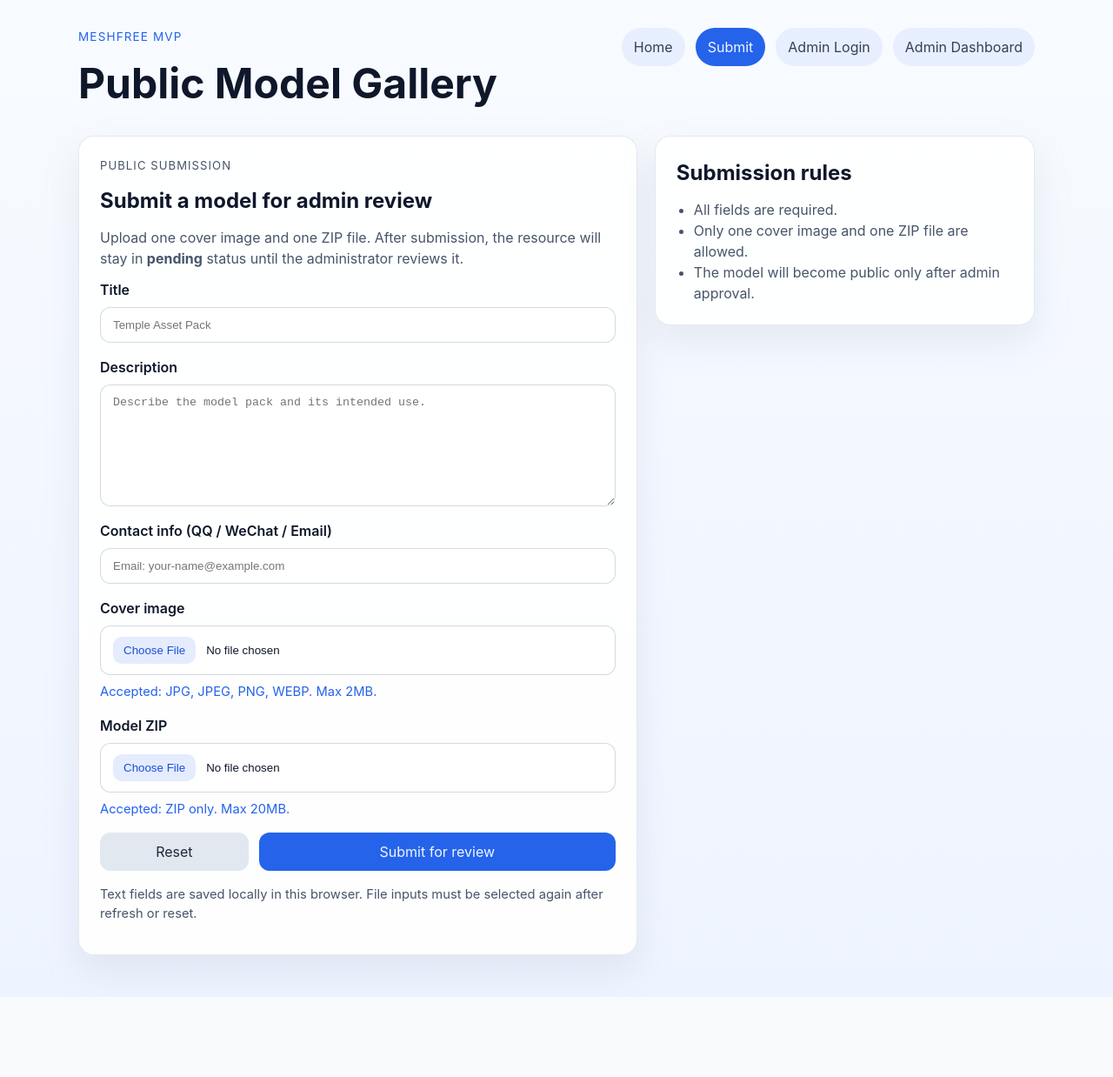
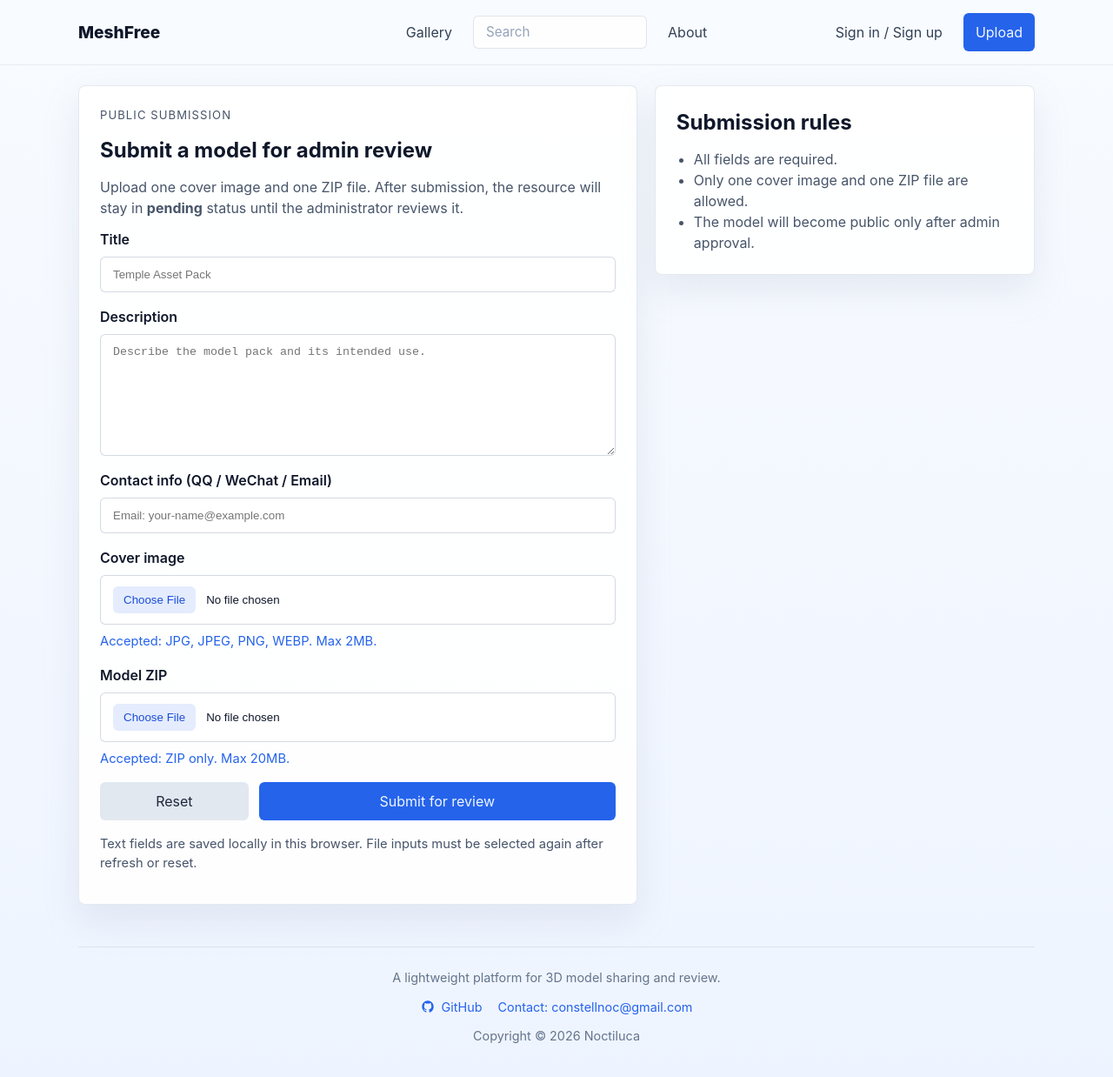
Before and after one commit to constellnoc/MeshFree, a React (Vite) app in the folder client/: page /submit in a window 1280 px wide. Shown: the top 1238 px of the page at 87% size. Before the commit the page ends 1146 px from the top, so only its background shows below. Built offline with nearby package versions, Linux system fonts and the light colour scheme.

Commit message:
feat(TabBar): add tabbar and footer

```diff
--- a/client/index.html
+++ b/client/index.html
@@ -2,9 +2,9 @@
 <html lang="en">
   <head>
     <meta charset="UTF-8" />
-    <link rel="icon" type="image/svg+xml" href="/favicon.svg" />
+    <link rel="icon" type="image/jpeg" href="/icon.jpg" />
     <meta name="viewport" content="width=device-width, initial-scale=1.0" />
-    <title>client</title>
+    <title>MeshFree</title>
   </head>
   <body>
     <div id="root"></div>
--- a/client/src/components/Layout.tsx
+++ b/client/src/components/Layout.tsx
@@ -1,38 +1,153 @@
-import { NavLink, Outlet } from "react-router-dom";
+import { useEffect } from "react";
+import { Link, NavLink, Outlet, useLocation } from "react-router-dom";
 
-const navItems = [
-  { to: "/", label: "Home" },
-  { to: "/submit", label: "Submit" },
-  { to: "/admin/login", label: "Admin Login" },
-  { to: "/admin/dashboard", label: "Admin Dashboard" },
-];
+import { getAdminDisplayName, getAdminToken } from "../api/admin";
+
+function getDocumentTitle(pathname: string, hash: string): string {
+  if (hash === "#gallery" && pathname === "/") {
+    return "MeshFree-Gallery";
+  }
+
+  if (hash === "#about") {
+    return "MeshFree-About";
+  }
+
+  if (pathname === "/") {
+    return "MeshFree-Home";
+  }
+
+  if (pathname === "/submit") {
+    return "MeshFree-Upload";
+  }
+
+  if (pathname === "/admin/login") {
+    return "MeshFree-Sign in";
+  }
+
+  if (pathname === "/admin/dashboard") {
+    return "MeshFree-Dashboard";
+  }
+
+  if (pathname.startsWith("/models/")) {
+    return "MeshFree-Model";
+  }
+
+  return "MeshFree";
+}
 
 export function Layout() {
+  const location = useLocation();
+  const hasAdminToken = Boolean(getAdminToken());
+  const adminDisplayName = getAdminDisplayName();
+
+  useEffect(() => {
+    document.title = getDocumentTitle(location.pathname, location.hash);
+  }, [location.hash, location.pathname]);
+
+  useEffect(() => {
+    if (!location.hash) {
+      return;
+    }
+
+    const targetElement = document.getElementById(location.hash.slice(1));
+
+    if (!targetElement) {
+      return;
+    }
+
+    const animationFrameId = window.requestAnimationFrame(() => {
+      targetElement.scrollIntoView({ behavior: "smooth", block: "start" });
+    });
+
+    return () => {
+      window.cancelAnimationFrame(animationFrameId);
+    };
+  }, [location.hash, location.pathname]);
+
   return (
     <div className="app-shell">
-      <header className="app-header">
-        <div>
-          <p className="eyebrow">MeshFree MVP</p>
-          <h1>Public Model Gallery</h1>
+      <header className="topbar">
+        <div className="topbar-inner">
+          <div className="topbar-left">
+            <Link className="brand-link" to="/">
+              MeshFree
+            </Link>
+          </div>
+
+          <div className="topbar-center">
+            <nav className="app-nav" aria-label="Primary navigation">
+              <Link
+                className={location.pathname === "/" && location.hash === "#gallery" ? "nav-link nav-link-active" : "nav-link"}
+                to="/#gallery"
+              >
+                Gallery
+              </Link>
+              <div className="nav-search-placeholder" aria-hidden="true">
+                Search
+              </div>
+              <Link
+                className={location.hash === "#about" ? "nav-link nav-link-active" : "nav-link"}
+                to={`${location.pathname}#about`}
+              >
+                About
+              </Link>
+            </nav>
+          </div>
+
+          <div className="topbar-actions">
+            {hasAdminToken ? (
+              <NavLink
+                className={({ isActive }) => (isActive ? "nav-link nav-link-active" : "nav-link")}
+                to="/admin/dashboard"
+              >
+                {adminDisplayName ?? "Dashboard"}
+              </NavLink>
+            ) : (
+              <NavLink
+                className={({ isActive }) => (isActive ? "nav-link nav-link-active" : "nav-link")}
+                to="/admin/login"
+              >
+                Sign in / Sign up
+              </NavLink>
+            )}
+
+            <Link className="button-link topbar-upload-button" to="/submit">
+              Upload
+            </Link>
+          </div>
         </div>
-        <nav className="app-nav">
-          {navItems.map((item) => (
-            <NavLink
-              key={item.to}
-              to={item.to}
-              className={({ isActive }) =>
-                isActive ? "nav-link nav-link-active" : "nav-link"
-              }
-            >
-              {item.label}
-            </NavLink>
-          ))}
-        </nav>
       </header>
 
       <main className="page-container">
         <Outlet />
       </main>
+
+      <footer id="about" className="site-footer">
+        <p className="footer-about">A lightweight platform for 3D model sharing and review.</p>
+        <div className="footer-links">
+          <a
+            className="footer-link-with-icon"
+            href="https://github.com/constellnoc/MeshFree"
+            target="_blank"
+            rel="noreferrer"
+          >
+            <svg
+              className="footer-link-icon"
+              viewBox="0 0 24 24"
+              aria-hidden="true"
+              focusable="false"
+            >
+              <path
+                fill="currentColor"
+                d="M12 2C6.48 2 2 6.59 2 12.24c0 4.51 2.87 8.34 6.84 9.69.5.09.68-.22.68-.49 0-.24-.01-1.05-.01-1.91-2.78.62-3.37-1.21-3.37-1.21-.45-1.18-1.11-1.49-1.11-1.49-.91-.64.07-.63.07-.63 1 .07 1.53 1.06 1.53 1.06.9 1.56 2.35 1.11 2.92.85.09-.67.35-1.11.63-1.37-2.22-.26-4.56-1.14-4.56-5.1 0-1.13.39-2.05 1.03-2.77-.1-.26-.45-1.31.1-2.73 0 0 .84-.27 2.75 1.06A9.33 9.33 0 0 1 12 6.84c.85 0 1.71.12 2.51.35 1.91-1.33 2.75-1.06 2.75-1.06.55 1.42.2 2.47.1 2.73.64.72 1.03 1.64 1.03 2.77 0 3.97-2.35 4.84-4.58 5.09.36.32.68.95.68 1.92 0 1.39-.01 2.5-.01 2.84 0 .27.18.59.69.49A10.04 10.04 0 0 0 22 12.24C22 6.59 17.52 2 12 2Z"
+              />
+            </svg>
+            GitHub
+          </a>
+          <a href="mailto:constellnoc@gmail.com">Contact: constellnoc@gmail.com</a>
+        </div>
+        <p className="footer-meta">Copyright © 2026 Noctiluca</p>
+      </footer>
     </div>
   );
 }
--- a/client/src/index.css
+++ b/client/src/index.css
@@ -37,47 +37,99 @@ button {
 .app-shell {
   width: min(1100px, calc(100% - 32px));
   margin: 0 auto;
-  padding: 32px 0 48px;
+  padding: 98px 0 40px;
 }
 
-.app-header {
-  display: flex;
-  justify-content: space-between;
-  gap: 24px;
-  align-items: flex-start;
-  margin-bottom: 24px;
+.topbar {
+  position: fixed;
+  top: 0;
+  left: 0;
+  right: 0;
+  z-index: 50;
+  background: rgba(248, 251, 255, 0.94);
+  backdrop-filter: blur(16px);
+  border-bottom: 1px solid rgba(148, 163, 184, 0.18);
 }
 
-.eyebrow {
-  margin: 0 0 8px;
-  color: #2563eb;
-  text-transform: uppercase;
-  letter-spacing: 0.08em;
-  font-size: 0.85rem;
+.topbar-inner {
+  width: min(1100px, calc(100% - 32px));
+  margin: 0 auto;
+  min-height: 74px;
+  display: grid;
+  grid-template-columns: minmax(140px, 1fr) minmax(0, 1.5fr) minmax(220px, 1fr);
+  gap: 20px;
+  align-items: center;
 }
 
-.app-header h1 {
-  margin: 0;
-  font-size: clamp(2rem, 5vw, 3rem);
+.topbar-left {
+  display: flex;
+  align-items: center;
+}
+
+.brand-link {
+  flex-shrink: 0;
+  font-size: 1.2rem;
+  font-weight: 800;
+  color: #0f172a;
+}
+
+.topbar-center {
+  display: flex;
+  justify-content: center;
+  min-width: 0;
 }
 
 .app-nav {
   display: flex;
-  gap: 12px;
-  flex-wrap: wrap;
+  align-items: center;
+  gap: 10px;
+  flex-wrap: nowrap;
+  width: 100%;
+  justify-content: center;
+}
+
+.topbar-actions {
+  display: flex;
+  align-items: center;
+  gap: 10px;
   justify-content: flex-end;
 }
 
 .nav-link {
-  padding: 10px 14px;
-  border-radius: 999px;
-  background: rgba(37, 99, 235, 0.08);
+  display: inline-flex;
+  align-items: center;
+  justify-content: center;
+  min-height: 38px;
+  padding: 8px 14px;
+  border-radius: 6px;
+  background: transparent;
   color: #334155;
+  transition: background-color 0.18s ease, color 0.18s ease;
 }
 
 .nav-link-active {
-  background: #2563eb;
-  color: #eff6ff;
+  background: rgba(37, 99, 235, 0.12);
+  color: #1d4ed8;
+}
+
+.nav-search-placeholder {
+  display: inline-flex;
+  align-items: center;
+  justify-content: flex-start;
+  flex: 0 1 200px;
+  min-width: 140px;
+  max-width: 200px;
+  min-height: 38px;
+  padding: 0 14px;
+  border: 1px solid rgba(148, 163, 184, 0.28);
+  border-radius: 6px;
+  background: rgba(255, 255, 255, 0.88);
+  color: #94a3b8;
+  font-size: 0.95rem;
+}
+
+.topbar-upload-button {
+  min-height: 38px;
 }
 
 .page-container {
@@ -97,7 +149,7 @@ button {
 
 .card {
   padding: 24px;
-  border-radius: 18px;
+  border-radius: 8px;
   background: rgba(255, 255, 255, 0.9);
   border: 1px solid rgba(148, 163, 184, 0.24);
   box-shadow: 0 18px 40px rgba(148, 163, 184, 0.18);
@@ -134,7 +186,7 @@ button {
   align-items: center;
   justify-content: center;
   padding: 10px 14px;
-  border-radius: 12px;
+  border-radius: 6px;
   background: #2563eb;
   color: #eff6ff;
 }
@@ -247,7 +299,7 @@ button {
   width: 100%;
   padding: 12px 14px;
   border: 1px solid rgba(148, 163, 184, 0.4);
-  border-radius: 12px;
+  border-radius: 6px;
   background: #ffffff;
   color: #0f172a;
 }
@@ -261,7 +313,7 @@ button {
   margin-right: 12px;
   padding: 8px 12px;
   border: none;
-  border-radius: 10px;
+  border-radius: 6px;
   background: rgba(37, 99, 235, 0.12);
   color: #1d4ed8;
   cursor: pointer;
@@ -297,7 +349,7 @@ button {
 .form-message {
   margin-top: 20px;
   padding: 14px 16px;
-  border-radius: 12px;
+  border-radius: 8px;
 }
 
 .form-message p:last-child {
@@ -337,7 +389,7 @@ button {
 
 .admin-filter {
   border: 1px solid rgba(148, 163, 184, 0.22);
-  border-radius: 999px;
+  border-radius: 6px;
   padding: 8px 14px;
   background: #ffffff;
   color: #334155;
@@ -359,7 +411,7 @@ button {
   text-align: left;
   width: 100%;
   border: 1px solid rgba(148, 163, 184, 0.22);
-  border-radius: 16px;
+  border-radius: 8px;
   padding: 16px;
   background: rgba(255, 255, 255, 0.96);
   color: inherit;
@@ -388,7 +440,7 @@ button {
 .status-badge {
   display: inline-flex;
   align-items: center;
-  border-radius: 999px;
+  border-radius: 6px;
   padding: 4px 10px;
   font-size: 0.82rem;
   text-transform: uppercase;
@@ -417,7 +469,7 @@ button {
 
 .admin-detail-cover {
   width: 100%;
-  border-radius: 16px;
+  border-radius: 8px;
   aspect-ratio: 16 / 10;
   object-fit: cover;
   background: #dbeafe;
@@ -440,7 +492,7 @@ button {
 pre {
   margin: 0;
   padding: 16px;
-  border-radius: 12px;
+  border-radius: 8px;
   overflow: auto;
   background: #eff6ff;
   color: #1e3a8a;
@@ -448,14 +500,87 @@ pre {
   font-size: 0.92rem;
 }
 
+.gallery-anchor {
+  display: grid;
+  gap: 6px;
+  scroll-margin-top: 100px;
+}
+
+.gallery-anchor h2 {
+  margin: 0;
+}
+
+.site-footer {
+  margin-top: 48px;
+  padding: 24px 0 8px;
+  border-top: 1px solid rgba(148, 163, 184, 0.22);
+  display: grid;
+  gap: 12px;
+  color: #64748b;
+  scroll-margin-top: 100px;
+  text-align: center;
+}
+
+.footer-about,
+.footer-meta,
+.footer-links a {
+  margin: 0;
+  font-size: 0.9rem;
+}
+
+.footer-meta {
+  color: #64748b;
+}
+
+.footer-links {
+  display: flex;
+  justify-content: center;
+  align-items: center;
+  gap: 18px;
+  flex-wrap: wrap;
+}
+
+.footer-links a {
+  color: #2563eb;
+}
+
+.footer-link-with-icon {
+  display: inline-flex;
+  align-items: center;
+  gap: 8px;
+}
+
+.footer-link-icon {
+  width: 16px;
+  height: 16px;
+}
+
 @media (max-width: 768px) {
   .app-shell {
     width: min(100% - 24px, 1100px);
-    padding-top: 24px;
+    padding-top: 132px;
   }
 
-  .app-header {
-    flex-direction: column;
+  .topbar-inner {
+    width: min(100% - 24px, 1100px);
+    grid-template-columns: 1fr;
+    padding: 14px 0;
+    gap: 12px;
+    min-height: auto;
+  }
+
+  .topbar-center {
+    overflow-x: auto;
+    justify-content: flex-start;
+  }
+
+  .app-nav {
+    width: max-content;
+    justify-content: flex-start;
+  }
+
+  .topbar-actions {
+    justify-content: flex-start;
   }
 
   .detail-grid {
@@ -477,4 +602,9 @@ pre {
   .admin-toolbar {
     flex-direction: column;
   }
+
+  .footer-links {
+    flex-direction: column;
+    align-items: center;
+  }
 }
--- a/client/src/pages/HomePage.tsx
+++ b/client/src/pages/HomePage.tsx
@@ -47,6 +47,11 @@ export function HomePage() {
             Submit a new model
           </Link>
         </div>
+      </div>
+
+      <div id="gallery" className="gallery-anchor">
+        <p className="section-kicker">Gallery</p>
+        <h2>Approved model resources</h2>
       </div>
 
       {isLoading ? (
```
Also changed, not shown: client/src/api/admin.ts (+28 -0 lines), client/public/icon.jpg (added).
